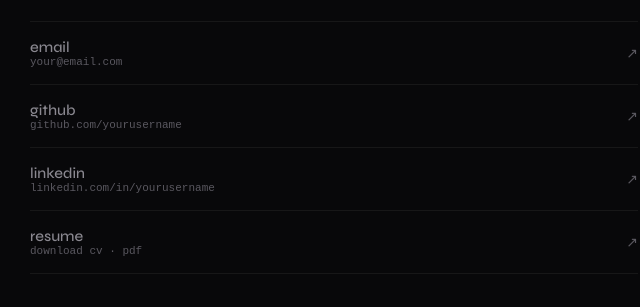
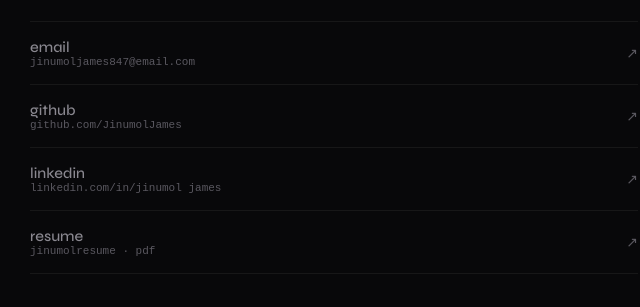
Before and after one commit to JinumolJames/Portfolio, a plain HTML site: page index.html in a window 1280 px wide. Shown: the part 1828-2135 px from the top of the page, 306-946 px from the left. Drawn offline with Linux system fonts and the light colour scheme; a web font is replaced by a local one.

Commit message:
Update contact information in index.html

```diff
--- a/index.html
+++ b/index.html
@@ -401,31 +401,31 @@ footer{max-width:720px;margin:0 auto;padding:0 56px 60px}
   <div class="section" id="connect">
     <p class="sec-label">connect</p>
     <div class="connect-grid">
-      <a class="connect-item" href="mailto:jinumoljames847@email.com">
+      <a class="connect-item" href="jinumoljames847@email.com">
         <div>
           <div>email</div>
-          <div class="c-meta">your@email.com</div>
+          <div class="c-meta">jinumoljames847@email.com</div>
         </div>
         <span class="c-arrow">↗</span>
       </a>
       <a class="connect-item" href="https://github.com/JinumolJames" target="_blank">
         <div>
           <div>github</div>
-          <div class="c-meta">github.com/yourusername</div>
+          <div class="c-meta">github.com/JinumolJames</div>
         </div>
         <span class="c-arrow">↗</span>
       </a>
       <a class="connect-item" href="https://www.linkedin.com/in/jinumol-022-james/" target="_blank">
         <div>
           <div>linkedin</div>
-          <div class="c-meta">linkedin.com/in/yourusername</div>
+          <div class="c-meta">linkedin.com/in/jinumol james</div>
         </div>
         <span class="c-arrow">↗</span>
       </a>
       <a class="connect-item" href="jinumolresume.pdf" target="_blank">
         <div>
           <div>resume</div>
-          <div class="c-meta">download cv · pdf</div>
+          <div class="c-meta">jinumolresume · pdf</div>
         </div>
         <span class="c-arrow">↗</span>
       </a>
```
